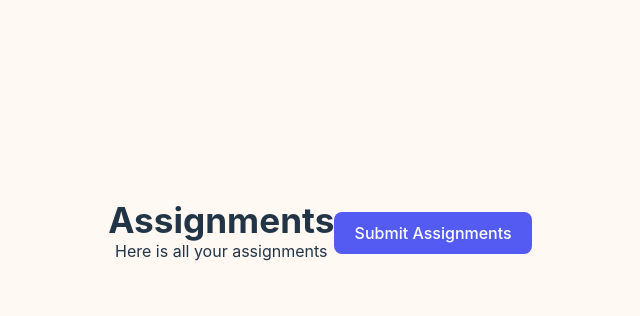
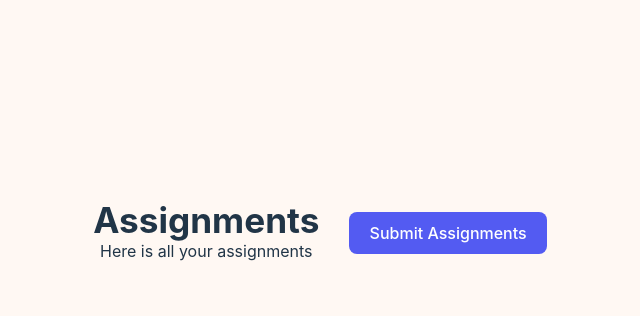
Before and after one commit to faridfirdautama/vite-devscalAssignmentKw, a website built with Vite: page index.html in a window 1280 px wide. Shown: the part 152-468 px from the top of the page, without its empty margins (320-960 px from the left). Built offline with nearby package versions, Linux system fonts and the light colour scheme; no server answers.

Commit message:
fix: css on app-header

```diff
--- a/src/style.css
+++ b/src/style.css
@@ -111,6 +111,7 @@ button:focus-visible {
   flex-direction: column;
   text-align: center;
   margin-bottom: 30px;
+  gap: 30px;
 }
 
 #app-content {
```
